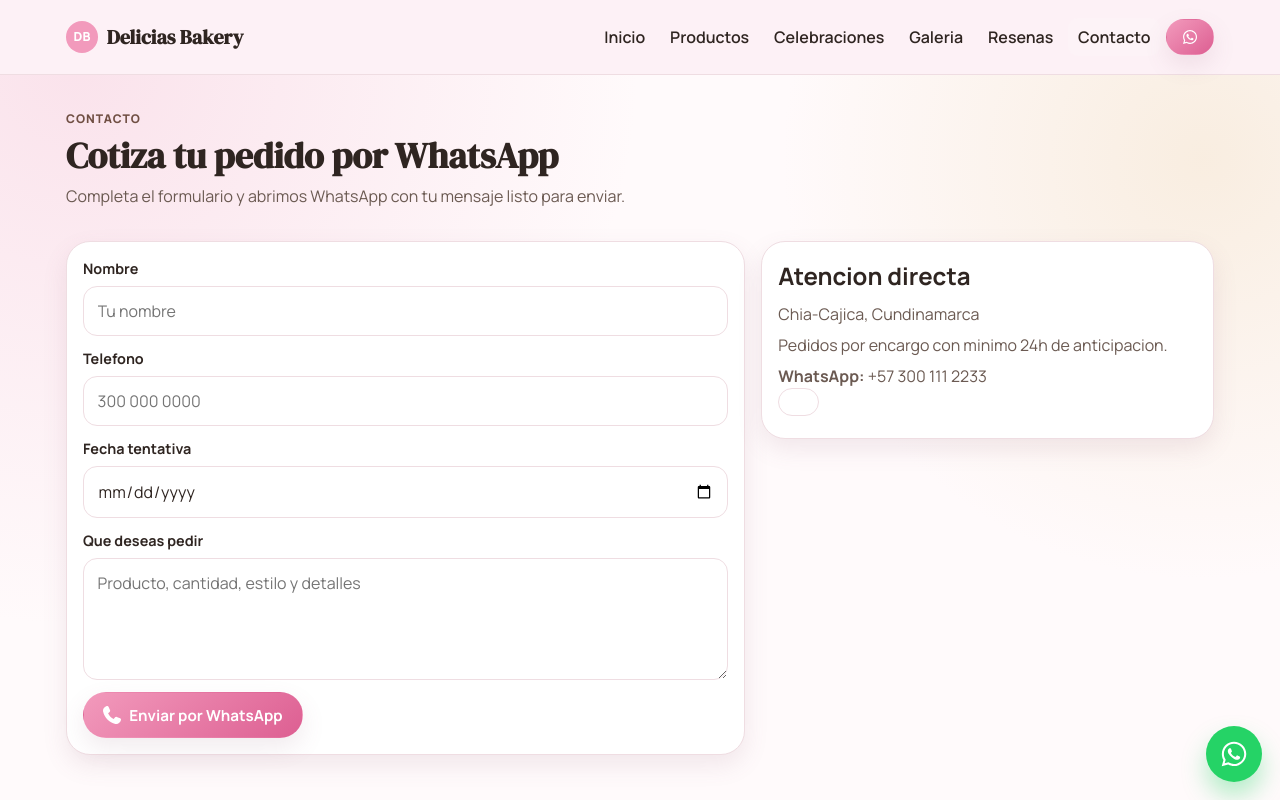
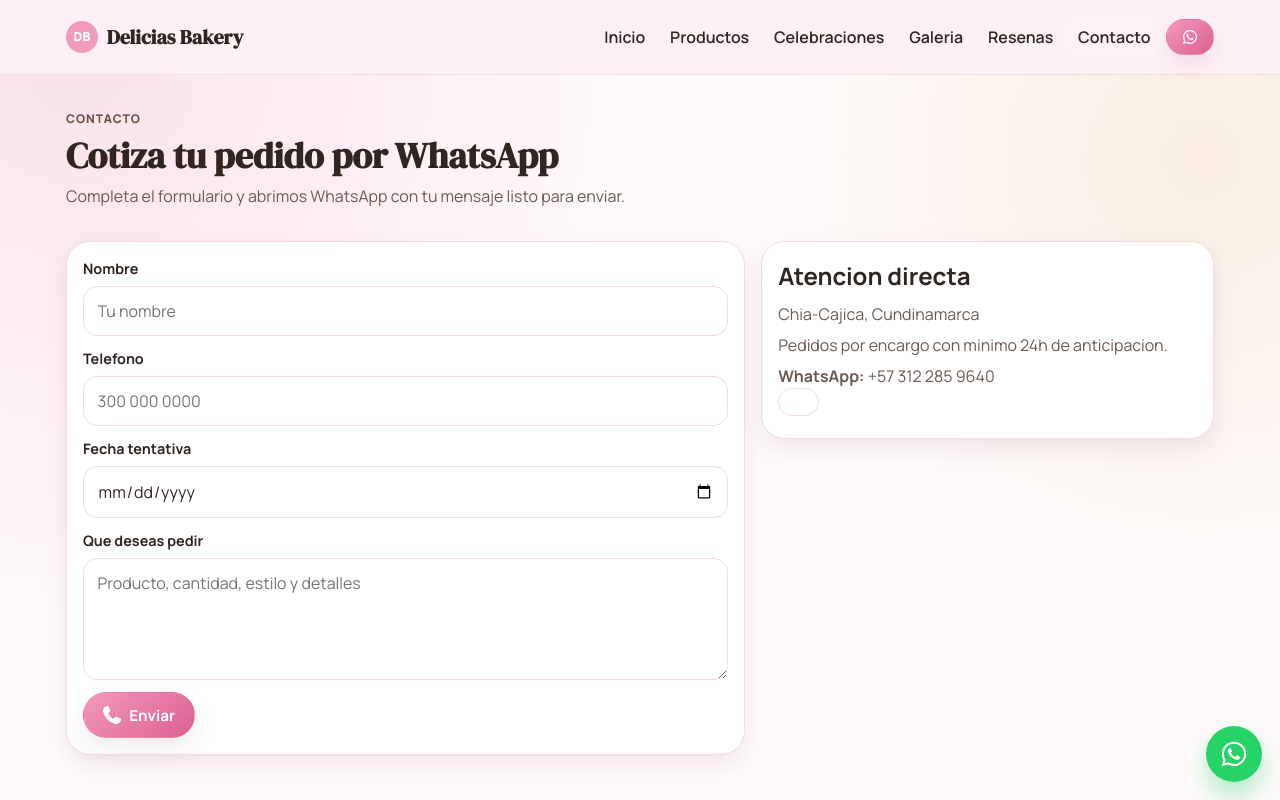
Before and after one commit to JuanArias115/DeliciasBakeryWeb, an Angular app: page /contacto in a window 1280 px wide. Shown: the top 800 px of the page. Built offline with nearby package versions, Linux system fonts and the light colour scheme.

Commit message:
Actualiza número y visualización de WhatsApp en la configuración y modifica el texto del botón de envío en la página de contacto

```diff
--- a/src/app/core/config/site.config.ts
+++ b/src/app/core/config/site.config.ts
@@ -6,8 +6,8 @@ export const siteConfig = {
   serviceAreas: ['Chia', 'Cajica', 'Norte de Bogota'],
   addressRegion: 'Cundinamarca',
   country: 'CO',
-  whatsappNumber: '573001112233',
-  whatsappDisplay: '+57 300 111 2233',
+  whatsappNumber: '573122859640',
+  whatsappDisplay: '+57 312 285 9640',
   instagramUrl: 'https://www.instagram.com/deliciasbakery.chia/',
   baseOrderNotice: 'Pedidos por encargo con minimo 24 horas de anticipacion.',
   orderSteps: ['Elige tu producto o inspiracion', 'Escribenos por WhatsApp', 'Confirmas fecha, direccion y pago'],
--- a/src/app/pages/contact/contact.page.html
+++ b/src/app/pages/contact/contact.page.html
@@ -21,7 +21,7 @@
           placeholder="Producto, cantidad, estilo y detalles"
         />
 
-        <ui-button iconLeft="phone" type="submit">Enviar por WhatsApp</ui-button>
+        <ui-button iconLeft="phone" type="submit">Enviar</ui-button>
       </form>
 
       @if (fallbackLink()) {
```
